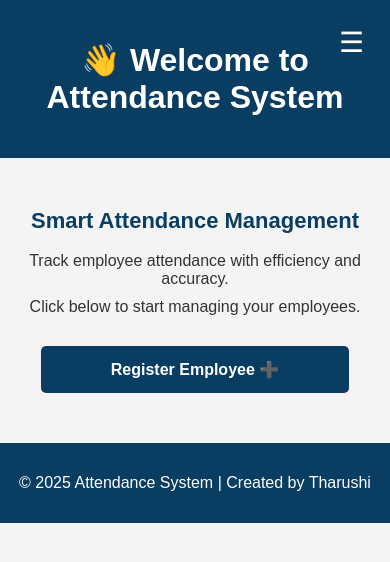
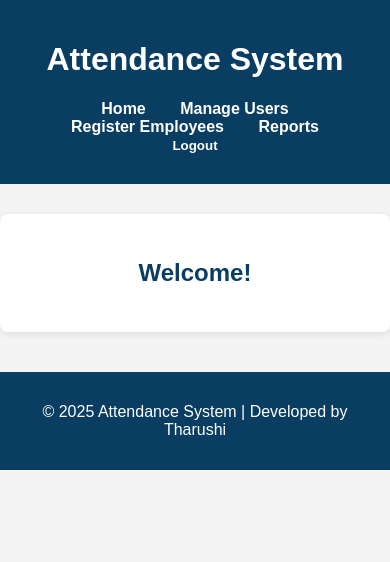
Before and after one commit to 1201Tharu/fingerprint-attendance-system, a website: page index.html in a window 390 px wide. Drawn offline with Linux system fonts and the light colour scheme.

Commit message:
Update index.html

```diff
--- a/index.html
+++ b/index.html
@@ -3,194 +3,47 @@
 <head>
 <meta charset="UTF-8">
 <meta name="viewport" content="width=device-width, initial-scale=1.0">
-  <title>Attendance System | Home</title>
-
+<title>Home</title>
 <style>
-    /* Base Styles */
-    body {
-      font-family: Arial, sans-serif;
-      background: #f4f4f4;
-      margin: 0;
-      padding: 0;
-    }
-
-    header {
-      background: #0a3d62;
-      color: #fff;
-      padding: 20px;
-      text-align: center;
-      position: relative;
-    }
-
-    /* Navigation */
-    nav {
-      margin-top: 10px;
-    }
-
-    nav ul {
-      list-style: none;
-      padding: 0;
-      margin: 0;
-    }
-
-    nav ul li {
-      display: inline-block;
-      margin: 0 10px;
-    }
-
-    nav a {
-      color: #fff;
-      text-decoration: none;
-      font-weight: bold;
-      transition: color 0.3s;
-    }
-
-    nav a:hover {
-      color: #ffd32a;
-    }
-
-    nav a.active {
-      text-decoration: underline;
-    }
-
-    /* Hamburger button */
-    .menu-toggle {
-      display: none;
-      position: absolute;
-      top: 25px;
-      right: 20px;
-      background: none;
-      border: none;
-      font-size: 28px;
-      color: #fff;
-      cursor: pointer;
-    }
-
-    /* Home Section */
-    .home {
-      text-align: center;
-      margin: 50px auto;
-      max-width: 600px;
-      padding: 0 20px;
-    }
-
-    .home h2 {
-      color: #0a3d62;
-      font-size: 28px;
-    }
-
-    .home p {
-      font-size: 16px;
-      color: #333;
-      margin: 10px 0;
-    }
-
-    .btn {
-      display: inline-block;
-      margin-top: 20px;
-      padding: 12px 25px;
-      background-color: #0a3d62;
-      color: white;
-      text-decoration: none;
-      font-weight: bold;
-      border-radius: 5px;
-      transition: background 0.3s;
-    }
-
-    .btn:hover {
-      background-color: #074a8a;
-    }
-
-    footer {
-      text-align: center;
-      padding: 15px;
-      background: #0a3d62;
-      color: #fff;
-      margin-top: 40px;
-    }
-
-    /* ✅ Responsive Design */
-    @media (max-width: 768px) {
-      .menu-toggle {
-        display: block;
-      }
-
-      nav ul {
-        display: none;
-        flex-direction: column;
-        background: #0a3d62;
-        position: absolute;
-        top: 70px;
-        right: 0;
-        width: 100%;
-      }
-
-      nav ul.show {
-        display: flex;
-      }
-
-      nav ul li {
-        display: block;
-        margin: 15px 0;
-      }
-
-      .home h2 {
-        font-size: 24px;
-      }
-
-      .btn {
-        width: 80%;
-        padding: 14px;
-      }
-    }
-
-    @media (max-width: 480px) {
-      .home h2 {
-        font-size: 22px;
-      }
-
-      .btn {
-        font-size: 16px;
-      }
-    }
+body { font-family: Arial, sans-serif; background: #f4f4f4; margin: 0; }
+header { background: #0a3d62; color: #fff; padding: 20px; text-align: center; }
+nav ul { list-style: none; padding: 0; margin: 10px 0; text-align: center; }
+nav ul li { display: inline-block; margin: 0 15px; }
+nav ul li a, nav ul li button { color: #fff; background: none; border: none; cursor: pointer; font-weight: bold; text-decoration: none; }
+nav ul li button:hover, nav ul li a:hover { text-decoration: underline; }
+main { max-width: 800px; margin: 30px auto; background: #fff; padding: 25px; border-radius: 8px; box-shadow: 0 2px 8px rgba(0,0,0,0.1); text-align: center; }
+h2 { color: #0a3d62; }
+footer { text-align: center; padding: 15px; background: #0a3d62; color: #fff; margin-top: 40px; }
 </style>
 </head>
 <body>
+
 <header>
-    <h1>👋 Welcome to Attendance System</h1>
-
-    <!-- ☰ Hamburger Button -->
-    <button class="menu-toggle" id="menu-toggle">☰</button>
-
-    <!-- Navigation Links -->
+  <h1>Attendance System</h1>
   <nav>
-      <ul id="nav-links">
+    <ul>
       <li><a href="index.html" class="active">Home</a></li>
-        <li><a href="register.html">Register</a></li>
+      <li><a href="manage_users.html">Manage Users</a></li>
+      <li><a href="register.html">Register Employees</a></li>
       <li><a href="attendance_report.html">Reports</a></li>
+      <li><button onclick="logout()">Logout</button></li>
     </ul>
   </nav>
 </header>
 
-  <section class="home">
-    <h2>Smart Attendance Management</h2>
-    <p>Track employee attendance with efficiency and accuracy.</p>
-    <p>Click below to start managing your employees.</p>
-    <a href="register.html" class="btn">Register Employee ➕</a>
-  </section>
+<main>
+  <h2>Welcome!</h2>
+  <p id="welcomeText"></p>
+</main>
 
 <footer>
-    <p>© 2025 Attendance System | Created by Tharushi</p>
+  <p>&copy; 2025 Attendance System | Developed by Tharushi</p>
 </footer>
 
-  <!-- 🧠 JavaScript for Menu -->
+<script src="auth.js"></script>
 <script>
-    const menuToggle = document.getElementById('menu-toggle');
-    const navLinks = document.getElementById('nav-links');
-
-    menuToggle.addEventListener('click', () => {
-      navLinks.classList.toggle('show');
-    });
+const user = requireLogin();
+document.getElementById("welcomeText").textContent = `Logged in as: ${user.username} (${user.role})`;
 </script>
 </body>
 </html>
```
Lines whose indentation alone changed are shown as unchanged.
